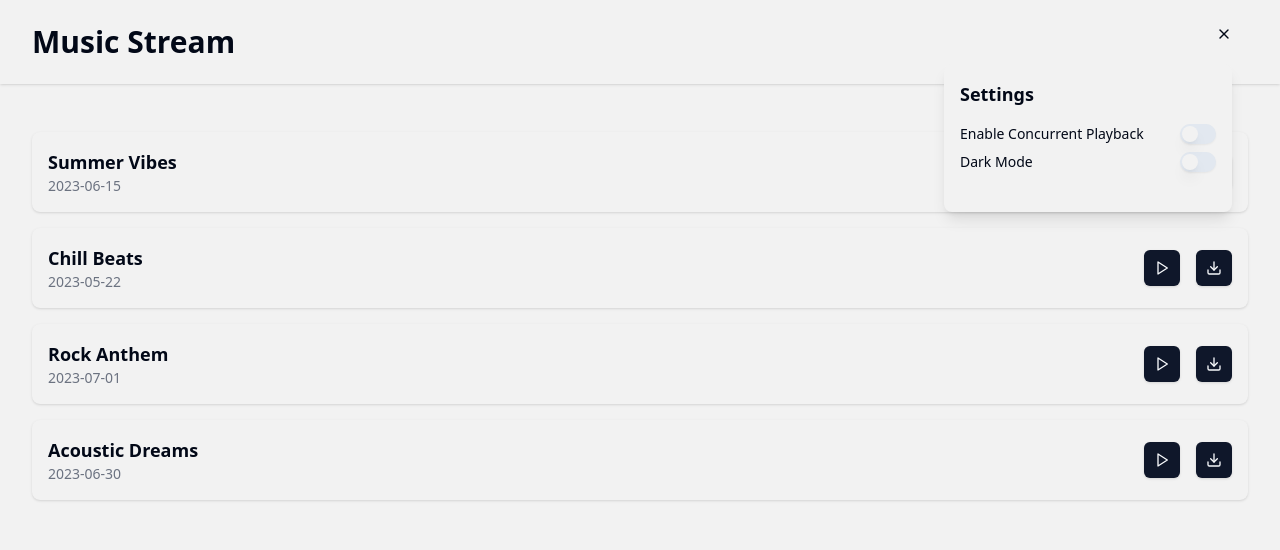
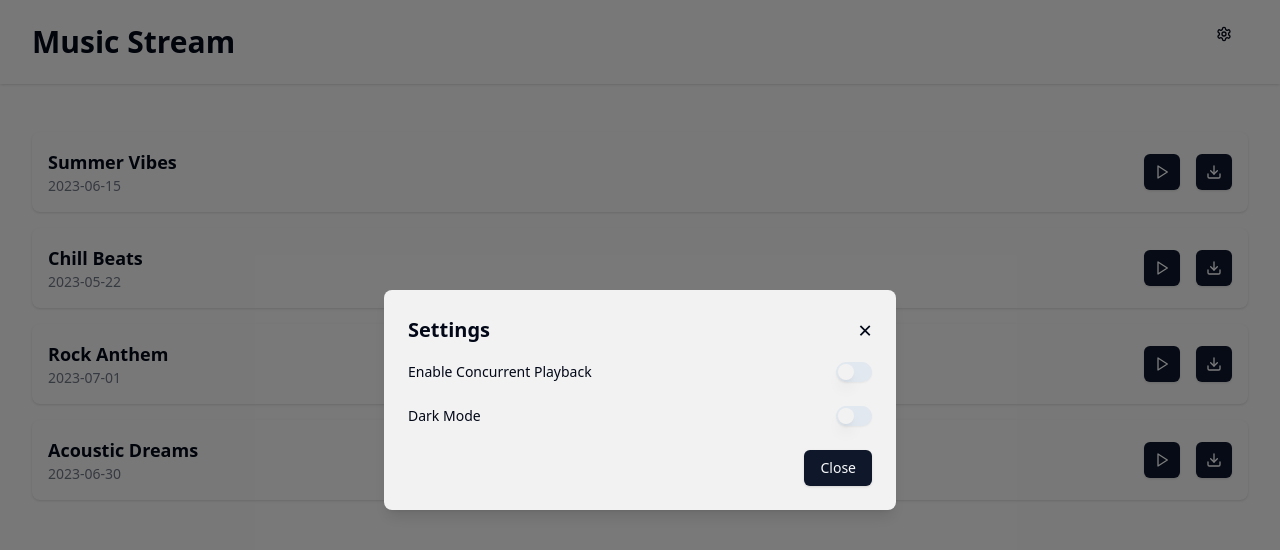
Before and after one commit to spconway/music-share, a React app: page / in a window 1280 px wide. Both pictures are taken after a click on the button 1224 px from the left and 34 px from the top of the page. Shown: the top 550 px of the page. Built offline with nearby package versions, Linux system fonts and the light colour scheme; the HTML template or start-up script is replaced by a standard one.

Commit message:
Extracted settings into separate component

```diff
--- a/src/App.tsx
+++ b/src/App.tsx
@@ -1,8 +1,8 @@
 import React, { useState } from "react";
 import { SongItem } from "./components/SongItem";
-import { Settings, X } from "lucide-react";
+import { Settings } from "./components/Settings";
+import { Settings as SettingsIcon, X } from "lucide-react";
 import { Button } from "@/components/ui/button";
-import { Switch } from "@/components/ui/switch";
 import { useTheme } from "./context/ThemeContext";
 
 const sampleSongs = [
@@ -20,6 +20,7 @@ function App() {
   const { toggleTheme, theme } = useTheme();
 
   const toggleSettings = () => setIsSettingsOpen(!isSettingsOpen);
+  const toggleConcurrentPlayback = () => setAllowConcurrentPlayback(!allowConcurrentPlayback);
 
   const handlePlayToggle = (previewUrl: string, isPlaying: boolean) => {
     if (!allowConcurrentPlayback && isPlaying) {
@@ -40,7 +41,7 @@ function App() {
             onClick={toggleSettings}
             aria-label="Settings"
           >
-            {isSettingsOpen ? <X className="h-8 w-8" /> : <Settings className="w-24 h-24" />}
+            <SettingsIcon className="w-24 h-24" />
           </Button>
         </div>
       </header>
@@ -61,34 +62,14 @@ function App() {
           </div>
         </div>
       </main>
-
-      {isSettingsOpen && (
-        <div className="absolute top-16 right-12 bg-background shadow-lg p-4 rounded-lg w-72">
-          <h2 className="text-lg font-semibold mb-4">Settings</h2>
-          <div className="flex flex-col justify-between mb-4">
-            <div className="flex justify-between mb-2">
-              <label htmlFor="allowConcurrentPlayback" className="text-sm font-medium text-foreground">
-                Enable Concurrent Playback
-              </label>
-              <Switch
-                id="airplane-mode"
-                checked={allowConcurrentPlayback}
-                onCheckedChange={() => setAllowConcurrentPlayback(!allowConcurrentPlayback)}
-              />
-            </div>
-            <div className="flex justify-between mb-2">
-              <label htmlFor="theme" className="text-sm font-medium text-foreground">
-                Dark Mode
-              </label>
-              <Switch
-                id="theme"
-                onCheckedChange={toggleTheme}
-                checked={theme === "dark"}
-              />
-            </div>
-          </div>
-        </div>
-      )}
+      <Settings
+        isOpen={isSettingsOpen}
+        onClose={toggleSettings}
+        allowConcurrentPlayback={allowConcurrentPlayback}
+        toggleConcurrentPlayback={toggleConcurrentPlayback}
+        theme={theme}
+        toggleTheme={toggleTheme}
+      />
     </div>
   );
 }
--- /dev/null
+++ b/src/components/Settings.tsx
@@ -0,0 +1,65 @@
+import React from "react";
+import { Switch } from "@/components/ui/switch";
+import { Button } from "./ui/button";
+
+interface SettingsProps {
+  isOpen: boolean;
+  onClose: () => void;
+  allowConcurrentPlayback: boolean;
+  toggleConcurrentPlayback: () => void;
+  theme: string;
+  toggleTheme: () => void;
+}
+
+export const Settings: React.FC<SettingsProps> = ({
+  isOpen,
+  onClose,
+  allowConcurrentPlayback,
+  toggleConcurrentPlayback,
+  theme,
+  toggleTheme,
+}) => {
+  if (!isOpen) return null; // Don't render if the settings panel is not open
+
+  return (
+    <div className="fixed inset-0 z-50 flex items-center justify-center bg-black/50">
+      <div className="bg-background shadow-lg p-6 rounded-lg w-full max-w-lg">
+        <div className="flex justify-between items-center mb-4">
+          <h2 className="text-xl font-semibold">Settings</h2>
+          <button onClick={onClose} aria-label="Close settings" className="text-foreground text-2xl">
+            ×
+          </button>
+        </div>
+        <div className="space-y-6">
+          <div className="flex justify-between items-center">
+            <label htmlFor="allowConcurrentPlayback" className="text-sm font-medium text-foreground">
+              Enable Concurrent Playback
+            </label>
+            <Switch
+              id="allowConcurrentPlayback"
+              checked={allowConcurrentPlayback}
+              onCheckedChange={toggleConcurrentPlayback}
+            />
+          </div>
+          <div className="flex justify-between items-center">
+            <label htmlFor="theme" className="text-sm font-medium text-foreground">
+              Dark Mode
+            </label>
+            <Switch
+              id="theme"
+              onCheckedChange={toggleTheme}
+              checked={theme === "dark"}
+            />
+          </div>
+        </div>
+        <div className="mt-6 flex justify-end">
+          <Button
+            onClick={onClose}
+          >
+            Close
+          </Button>
+        </div>
+      </div>
+    </div>
+  );
+};
```
